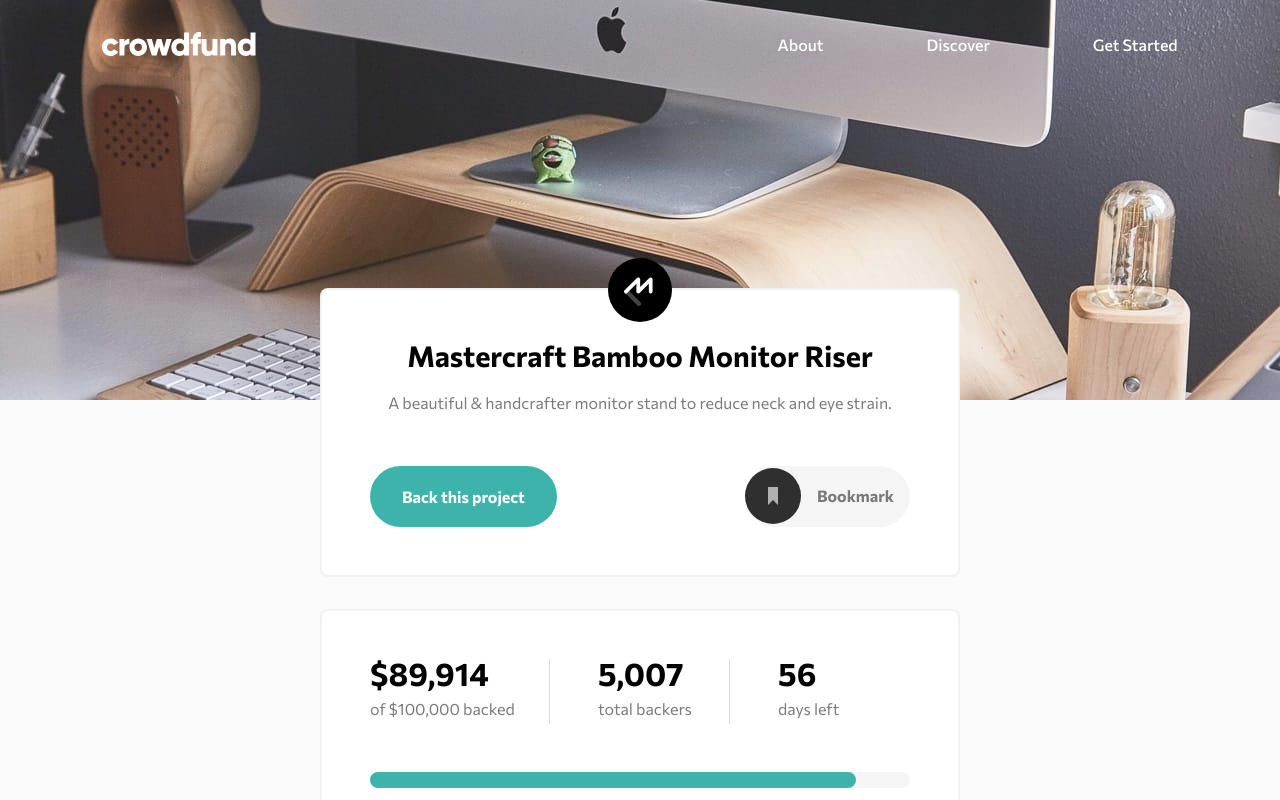
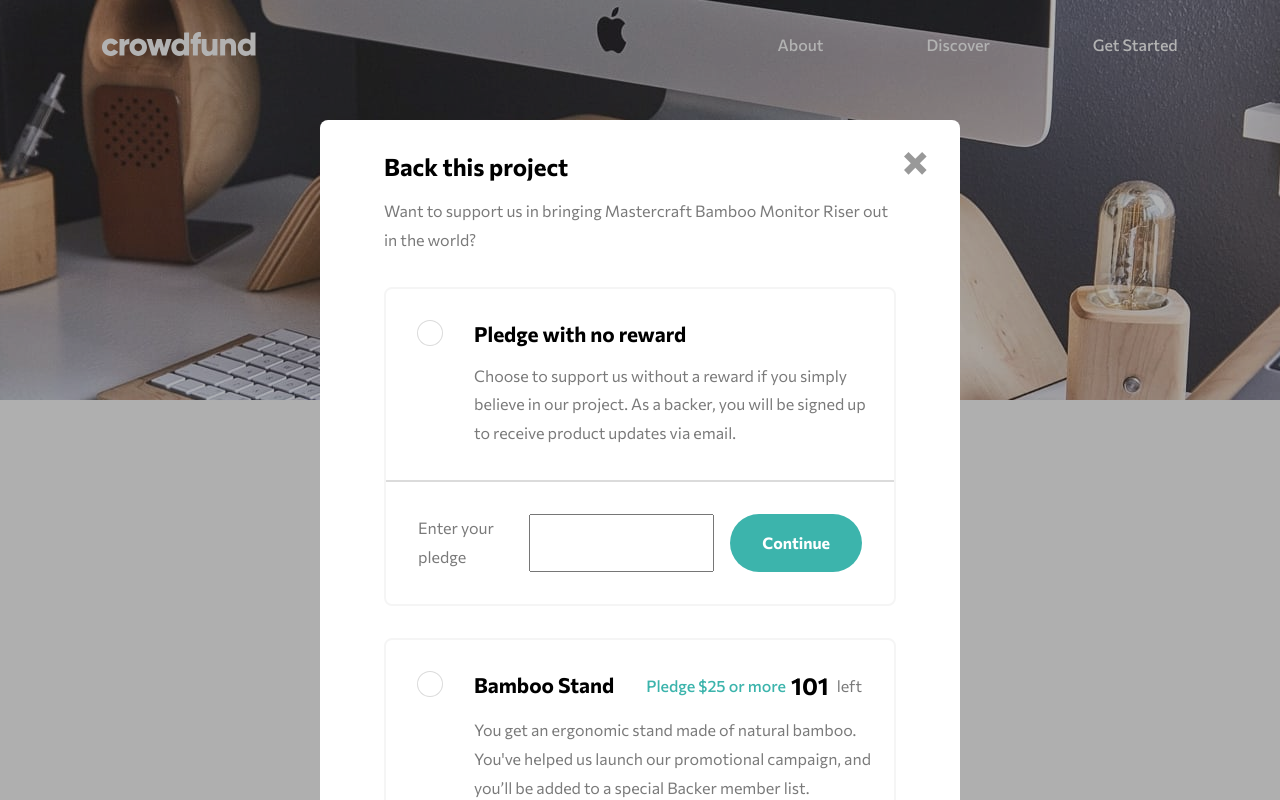
Before and after one commit to exchyphen/fm_crowdfunding-product-page, a React (Vite) app: page / in a window 1280 px wide. Shown: the top 800 px of the page. Built offline with nearby package versions, Linux system fonts and the light colour scheme.

Commit message:
basic modal structuring

```diff
--- a/src/App.css
+++ b/src/App.css
@@ -229,28 +229,45 @@ h1 {
     gap: 2rem;
 }
 
+/* backing modal */
+.backing-modal {
+    width: 50%;
+    background: white;
+    border-radius: 0.5rem;
+    padding: 2rem 4rem;
+
+    display: flex;
+    flex-direction: column;
+    gap: 2rem;
+
+    box-shadow: 0 0 0 200dvh rgba(0, 0, 0, 0.3);
+    z-index: 2;
+
+    position: absolute;
+    top: 15%;
+}
+
+.backing-modal__close {
+    width: 1.5rem;
+    height: auto;
+
+    position: absolute;
+    top: 2rem;
+    right: 2rem;
+}
+
+.backing-modal__close:hover {
+    cursor: pointer;
+}
+
+.backing-modal__hgroup {
+    display: flex;
+    flex-direction: column;
+    gap: 1rem;
+}
+
 /* footer */
 
 .attribution {
     margin-top: 50px;
 }
-
-/* test */
-
-
-.test-radio {
-    appearance: none;
-
-    width: 10rem;
-    height: 10rem;
-
-    border-radius: 50%;
-
-    background: white;
-    border: 2rem solid white;
-    box-shadow: 0 0 0 1px var(--accent-gray);
-}
-
-.test-radio:checked {
-    background: var(--moderate-cyan);
-}
--- a/src/App.jsx
+++ b/src/App.jsx
@@ -7,6 +7,7 @@ import LogoMastercraft from "./assets/images/logo-mastercraft.svg";
 import MobileMenu from "./assets/images/icon-hamburger.svg";
 import MobileMenuClose from "./assets/images/icon-close-menu.svg";
 import Bookmark from "./assets/images/icon-bookmark.svg";
+import BackingModalClose from "./assets/images/icon-close-modal.svg";
 
 /* components */
 import NavTitles from "./components/navTitles";
@@ -15,7 +16,11 @@ import Pledge from "./components/pledge";
 function App() {
   const [windowWidth, setWindowWidth] = useState(window.innerWidth);
   const [mobileMenuState, setMobileMenuState] = useState(false);
+  const [backingModalState, setBackingModalState] = useState(true);
   const mobileBreakpoint = 1200;
+
+  /* dev: think about disabling clicks outside when modal state is active */
+  const [disableBackgroundClick, setDisableBackgroundClick] = useState(false);
 
   /* data arrays */
   const navTitlesArr = ["About", "Discover", "Get Started"];
@@ -49,6 +54,18 @@ function App() {
       remaining: 0,
     },
   ];
+
+  /* event handlers */
+  const handleModalButtons = (index) => {
+    if (index < 0) {
+      setBackingModalState(false);
+      return;
+    }
+
+    setBackingModalState(true);
+
+    /* dev: based on index, pre-select the given pledge */
+  };
 
   /* initial load */
   useEffect(() => {
@@ -112,7 +129,12 @@ function App() {
             </p>
           </hgroup>
           <div className="header__options">
-            <button className="std-button">Back this project</button>
+            <button
+              className="std-button"
+              onClick={() => handleModalButtons(0)}
+            >
+              Back this project
+            </button>
             <button className="header__bookmark">
               <img
                 className="bookmark__img"
@@ -169,31 +191,42 @@ function App() {
                 <Pledge
                   key={`Pledge${index}`}
                   data={data}
-                  onClick={() => console.log("pledge clicked")}
+                  onClick={handleModalButtons}
+                  modal={false}
                 ></Pledge>
               );
             })}
           </div>
         </article>
 
-        <article className="std-container">
-          <form className="test">
-            <input
-              id="test1"
-              type="radio"
-              className="test-radio"
-              name="test"
-            ></input>
-            <label htmlFor="test1">checking1</label>
-            <input
-              id="test2"
-              type="radio"
-              className="test-radio"
-              name="test"
-            ></input>
-            <label htmlFor="test2">checking2</label>
+        {backingModalState ? (
+          <form className="backing-modal">
+            <img
+              className="backing-modal__close"
+              src={BackingModalClose}
+              alt="close icon"
+              onClick={() => handleModalButtons(-1)}
+            ></img>
+            <hgroup className="backing-modal__hgroup">
+              <h2>Back this project</h2>
+              <p>
+                Want to support us in bringing Mastercraft Bamboo Monitor Riser
+                out in the world?
+              </p>
+            </hgroup>
+
+            {pledgeDataArr.map((data, index) => {
+              return (
+                <Pledge
+                  key={`PledgeModal${index}`}
+                  data={data}
+                  onClick={handleModalButtons}
+                  modal={true}
+                ></Pledge>
+              );
+            })}
           </form>
-        </article>
+        ) : null}
       </main>
 
       <footer className="attribution">
--- a/src/components/pledge.css
+++ b/src/components/pledge.css
@@ -52,3 +52,68 @@
     cursor: default;
     background: var(--dark-gray);
 }
+
+/* modal modifiers */
+
+.Pledge__container--modal {
+    padding: 2rem 0;
+}
+
+.Pledge__label {
+    display: flex;
+    flex-direction: column;
+    gap: 1rem;
+}
+
+.Pledge__content-container {
+    width: 100%;
+    display: flex;
+    justify-content: space-between;
+    padding: 0 2rem;
+}
+
+.Pledge__title-container--modal {
+    justify-content: flex-start;
+    gap: 2rem;
+}
+
+.Pledge__reward--modal {
+    font-size: 1.5rem;
+}
+
+.Pledge__radio {
+    appearance: none;
+
+    width: 1.5rem;
+    height: 1.5rem;
+
+    border-radius: 50%;
+
+    background: white;
+    border: 5px solid white;
+    box-shadow: 0 0 0 1px var(--accent-gray);
+}
+
+.Pledge__radio:checked {
+    background: var(--moderate-cyan);
+}
+
+.Pledge__description--modal {
+    padding-right: 1rem;
+    padding-left: 5.5rem;
+    margin-bottom: 1rem;
+}
+
+.Pledge__enter-amount-container {
+    display: flex;
+    justify-content: space-between;
+    padding: 2rem;
+    padding-bottom: 0;
+
+    border-top: 2px solid var(--accent-gray);
+}
+
+.Pledge__submit-container {
+    display: flex;
+    gap: 1rem;
+}
--- a/src/components/pledge.jsx
+++ b/src/components/pledge.jsx
@@ -7,16 +7,60 @@ const Pledge = (props) => {
     <section
       className={
         "Pledge__container" +
-        (data.remaining === 0 ? " Pledge__container--oos" : "")
+        (data.remaining === 0 ? " Pledge__container--oos" : "") +
+        (props.modal ? " Pledge__container--modal" : "")
       }
     >
+      {props.modal ? (
+        <label className="Pledge__label" htmlFor={props.title}>
+          <div className="Pledge__content-container">
+            <hgroup className="Pledge__title-container Pledge__title-container--modal">
+              <input
+                id={props.title}
+                className="Pledge__radio"
+                type="radio"
+                name="pledge"
+                disabled={data.remaining === 0 ? "disabled" : ""}
+              ></input>
+              <h3 className="Pledge__title">{data.title}</h3>
+              {data.remaining >= 0 ? (
+                <p className="Pledge__money-breakpoint">
+                  Pledge ${data.minPledge} or more
+                </p>
+              ) : null}
+            </hgroup>
+            {data.remaining >= 0 ? (
+              <div className="Pledge__reward--remaining-container">
+                <p className="Pledge__reward--remaining Pledge__reward--modal">
+                  {data.remaining}
+                </p>
+                <p>left</p>
+              </div>
+            ) : null}
+          </div>
+
+          <p className="Pledge__description--modal">{data.description}</p>
+          <div className="Pledge__enter-amount-container">
+            <p>Enter your pledge</p>
+            <div className="Pledge__submit-container">
+              <input type="text"></input>
+              <button className="std-button" type="submit">
+                Continue
+              </button>
+            </div>
+          </div>
+        </label>
+      ) : (
         <hgroup className="Pledge__title-container">
           <h3 className="Pledge__title">{data.title}</h3>
           <p className="Pledge__money-breakpoint">
             Pledge ${data.minPledge} or more
           </p>
         </hgroup>
-      <p>{data.description}</p>
+      )}
+      {props.modal ? null : <p>{data.description}</p>}
+
+      {props.modal ? null : (
         <div className="Pledge__reward">
           <div className="Pledge__reward--remaining-container">
             <p className="Pledge__reward--remaining">{data.remaining}</p>
@@ -30,6 +74,7 @@ const Pledge = (props) => {
             {data.remaining === 0 ? "Out of stock" : "Select Reward"}
           </button>
         </div>
+      )}
     </section>
   );
 };
```
Lines whose indentation alone changed are shown as unchanged.
